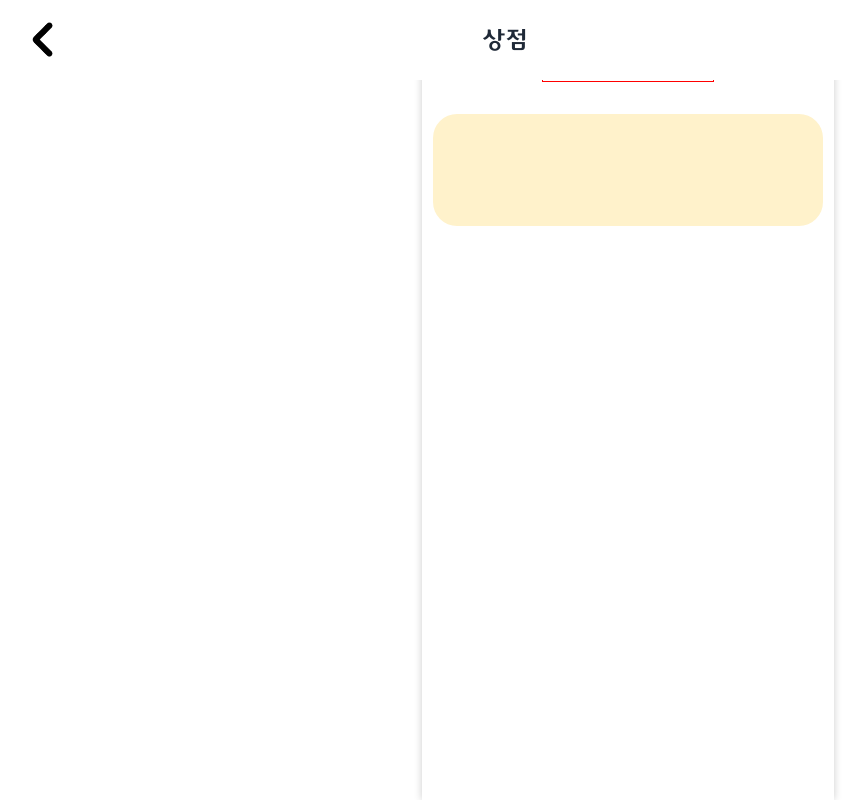
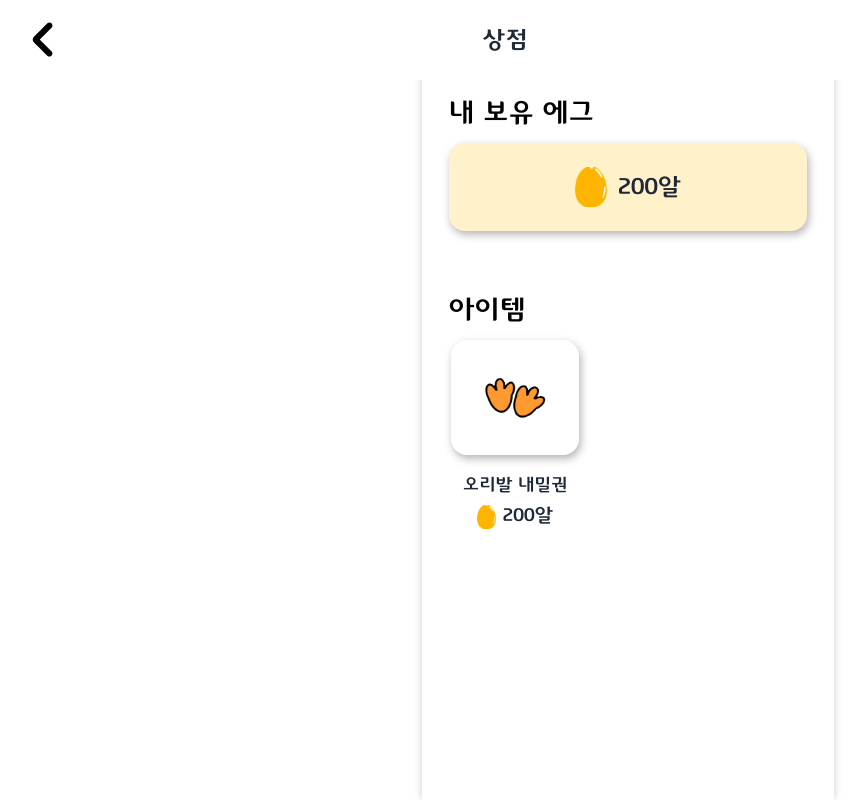
Before and after one commit to dalcheonroadhead/WALKWALK, a React (Vite) app in the folder frontend/: page /store in a window 1280 px wide. Shown: the whole page, without its empty margins (12-880 px from the left). Built offline with nearby package versions, Linux system fonts and the light colour scheme.

Commit message:
feat: 상점 페이지 구현

```diff
--- a/frontend/src/assets/storePage/Store.jsx
+++ b/frontend/src/assets/storePage/Store.jsx
@@ -17,9 +17,25 @@ const Store = function(){
                     <img src="/imgs/direct.png" alt="뒤로가기" className={styles.back_btn} onClick={moveToMainPage}></img>
                     <p className={styles.title_txt}>상점</p>
                 </div>
-                <p className={styles.egg_txt}>내 보유 에그</p>
                 <div className={styles.egg_container}>
-
+                    <p className={styles.egg_txt}>내 보유 에그</p>
+                    <div className={styles.egg_num_container}>
+                        <img src="/imgs/egg.png" alt="알" className={styles.egg}></img>
+                        <p className={styles.egg_num_txt}>200알</p>
+                    </div>
+                </div>
+                <div className={styles.item_container}>
+                    <p className={styles.item_txt}>아이템</p>
+                    <div className={styles.item_type_container}>
+                        <img src="/imgs/foot.png" alt="오리발" className={styles.item}></img>
+                    </div>
+                    <div className={styles.item_detail}>
+                        <p className={styles.item_name}>오리발 내밀권</p>
+                        <div className={styles.item_egg_num_container}>
+                            <img src="/imgs/egg.png" alt="알" className={styles.item_egg}></img>
+                            <p className={styles.item_egg_num_txt}>200알</p>
+                        </div>
+                    </div>
                 </div>
             </div>
         </>
--- a/frontend/src/assets/storePage/Store.module.css
+++ b/frontend/src/assets/storePage/Store.module.css
@@ -39,22 +39,112 @@
     margin-left: 33%;
 }
 
-.egg_txt{
-    font-size: 2rem;
-    color: black;
-    font-family: "bc_b";
-    border: 1px solid red;
-}
-
 .egg_container{
-    background: #FFF2CB;
     width: 22.4rem;
-    height: 5rem;
+    height: 11rem;
+    margin-top: 16%;
     border-radius: 1.5rem;
-    padding: 1rem;
     display: flex;
     flex-direction: column;
     align-items: center;
-    overflow-x: hidden;
-    overflow-y: auto;
 }
+
+.egg_txt{
+    width: 100%;
+    text-align: left;
+    font-size: 1.7rem;
+    color: black;
+    font-family: "bc_b";
+}
+
+.egg_num_container{
+    background: #FFF2CB;
+    width: 100%;
+    height: 5.5rem;
+    margin-top: -5%;
+    border-radius: 1rem;
+    display: flex;
+    align-items: center;
+    justify-content: center;
+    box-shadow: 0.113rem 0.225rem 0.5rem 0 rgba(0, 0, 0, 0.3);
+}
+
+.egg{
+    height: 2.5rem;
+    width: auto;
+}
+
+.egg_num_txt{
+    font-size: 1.5rem;
+    width: fit-content;
+    margin-left: 3%;
+}
+
+
+.item_container{
+    width: 22.4rem;
+    height: 15rem;
+    margin-top: 5%;
+    border-radius: 1.5rem;
+    display: flex;
+    flex-direction: column;
+    align-items: center;
+}
+
+.item_txt{
+    width: 100%;
+    text-align: left;
+    font-size: 1.7rem;
+    color: black;
+    font-family: "bc_b";
+}
+
+.item_type_container{
+    width: 8rem;
+    height: 8rem;
+    margin-top: -5%;
+    margin-left: -63%;
+    border-radius: 1rem;
+    display: flex;
+    align-items: center;
+    justify-content: center;
+    box-shadow: 0.113rem 0.225rem 0.5rem 0 rgba(0, 0, 0, 0.3);
+}
+
+.item{
+    height: 3rem;
+    width: auto;
+}
+
+.item_detail{
+    height: 3rem;
+    width: 8rem;
+    display: flex;
+    flex-direction: column;
+    align-items: center;
+    margin-left: -63%;
+}
+
+.item_name{
+    font-size: 1.1rem;
+}
+
+.item_egg_num_container{
+    width: 8rem;
+    height: 2rem;
+    margin-top: -12%;
+    display: flex;
+    align-items: center;
+    justify-content: center;
+}
+
+.item_egg{
+    height: 1.5rem;
+    width: auto;
+}
+
+.item_egg_num_txt{
+    font-size: 1.2rem;
+    width: fit-content;
+    margin-left: 5%;
+}
```
